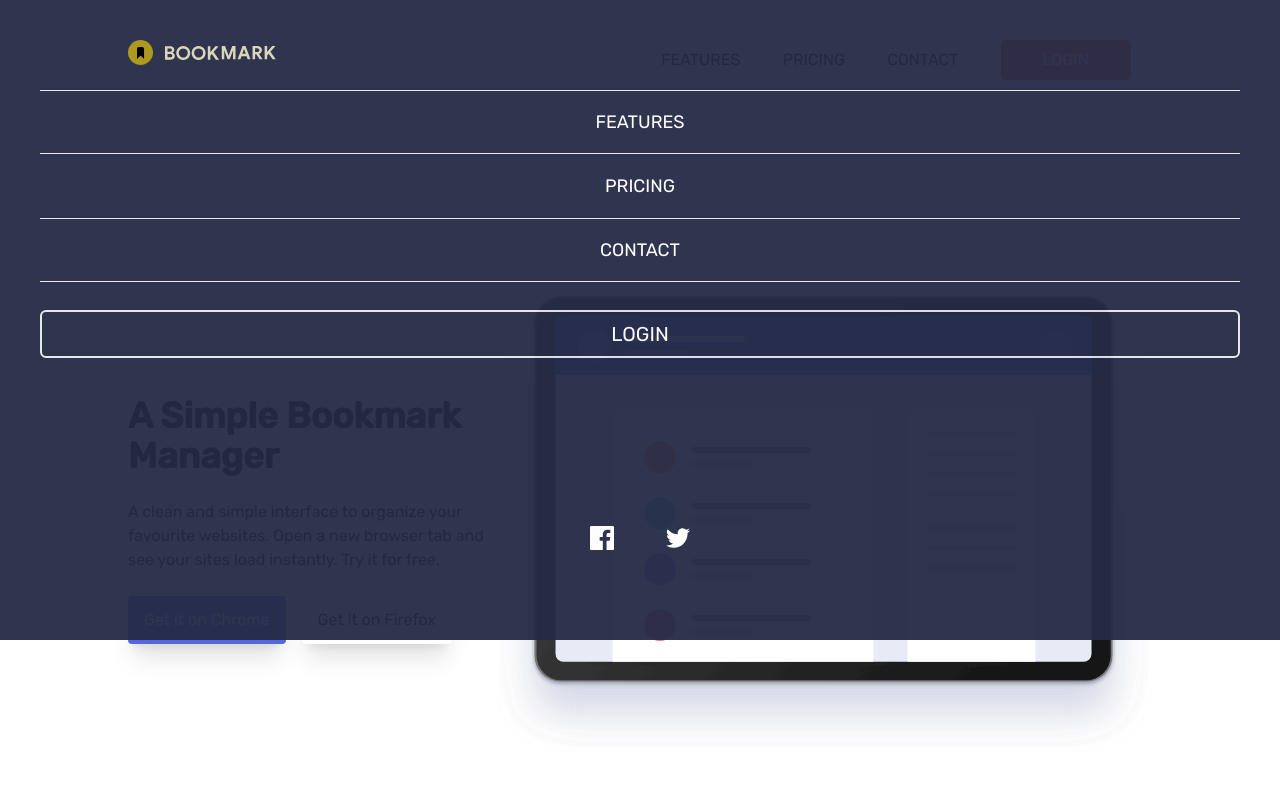
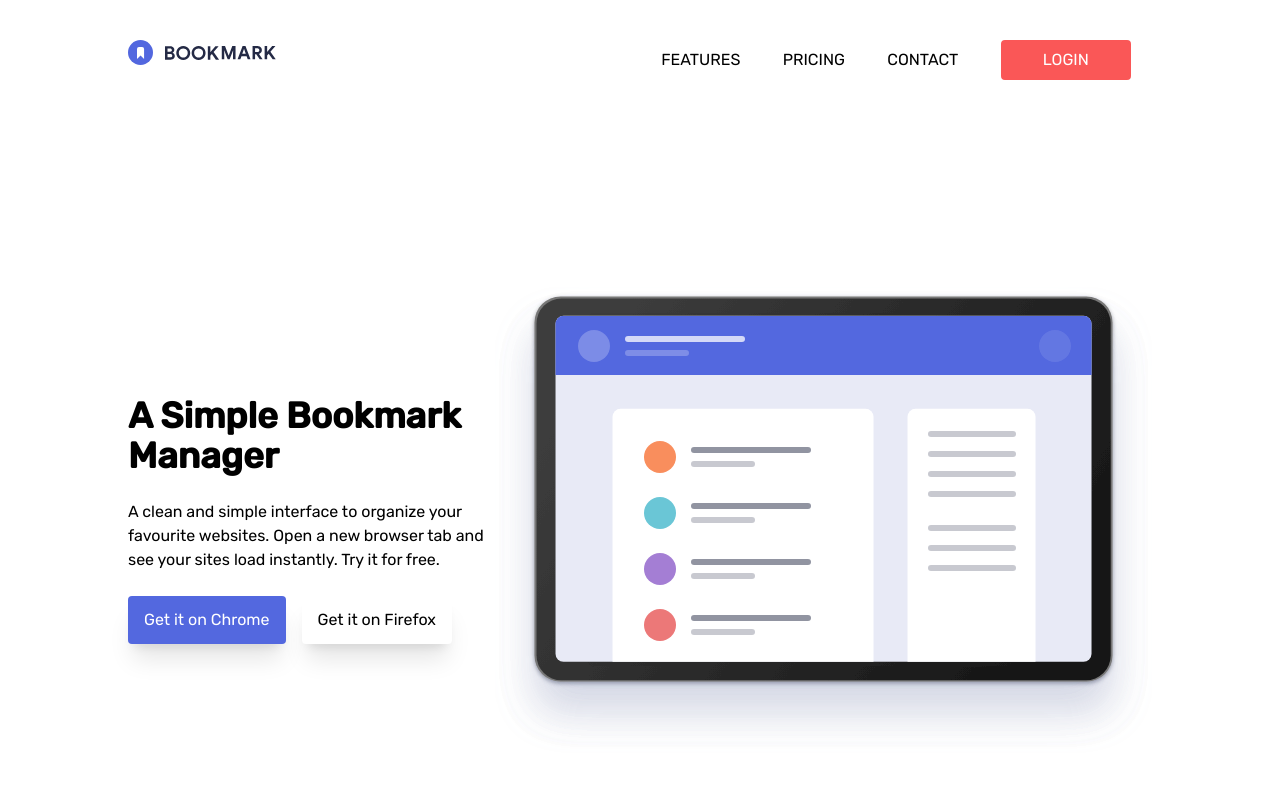
Before and after one commit to AakashSahani/bookmark-app, a React (Vite) app: page / in a window 1280 px wide. Shown: the top 800 px of the page. Built offline with nearby package versions, Linux system fonts and the light colour scheme.

Commit message:
fixed Menu

```diff
--- a/src/components/Header.jsx
+++ b/src/components/Header.jsx
@@ -10,7 +10,6 @@ function Header() {
 	const handleClick = (e) => {
 		e.preventDefault();
 		setMenu((menu) => !menu);
-		console.log('Hamburger menu clicked');
 	};
 	return (
 		<header className="flex px-[10%] py-10">
@@ -19,7 +18,7 @@ function Header() {
 					<img
 						src={Bookmark}
 						alt="Bookmark Logo"
-						className={menu ? '' : 'invert'}
+						className={menu ? 'invert' : ''}
 					/>
 				</a>
 			</div>
@@ -49,13 +48,13 @@ function Header() {
 			</div>
 			<div className="flex-none md:hidden z-10">
 				<button onClick={handleClick}>
-					<img src={menu ? Hamburger : Close} alt="Mobile Menu" />
+					<img src={menu ? Close : Hamburger} alt="Mobile Menu" />
 				</button>
 			</div>
 			<div
 				className={`${
-					menu ? 'hidden' : 'flex'
-				} absolute flex-col items-center justify-around w-screen h-[80vh] top-0 left-0 bg-veryDarkBlue opacity-95`}
+					menu ? 'flex' : 'hidden'
+				} sm:hidden absolute flex-col items-center justify-around w-screen h-[80vh] top-0 left-0 bg-veryDarkBlue opacity-95`}
 			>
 				<ul className="flex flex-col  w-full justify-center items-center px-10 text-center text-lg text-white">
 					<li className="flex items-center justify-center border-y w-full h-16">
```
